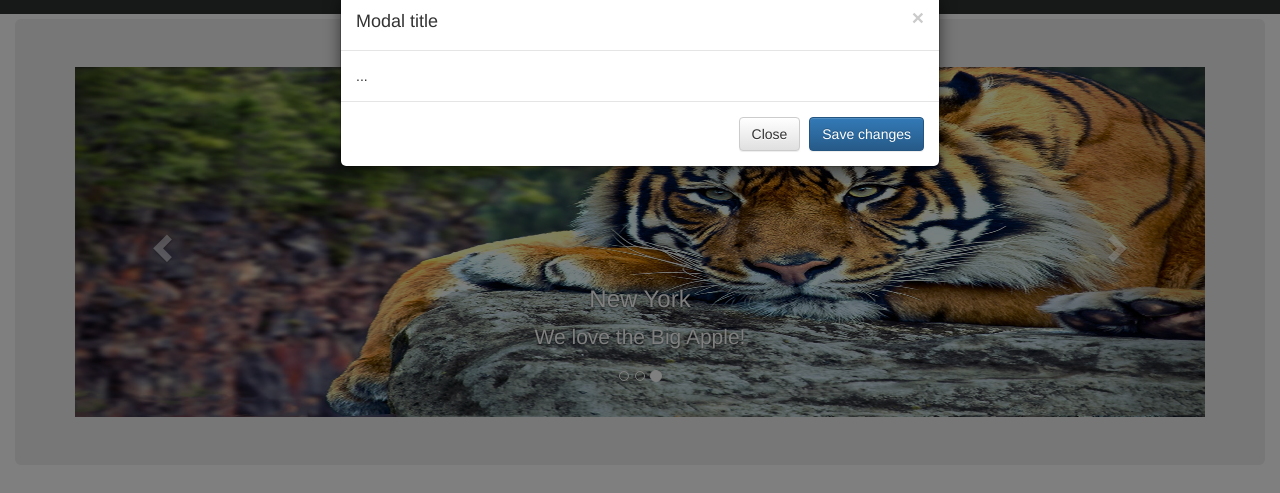
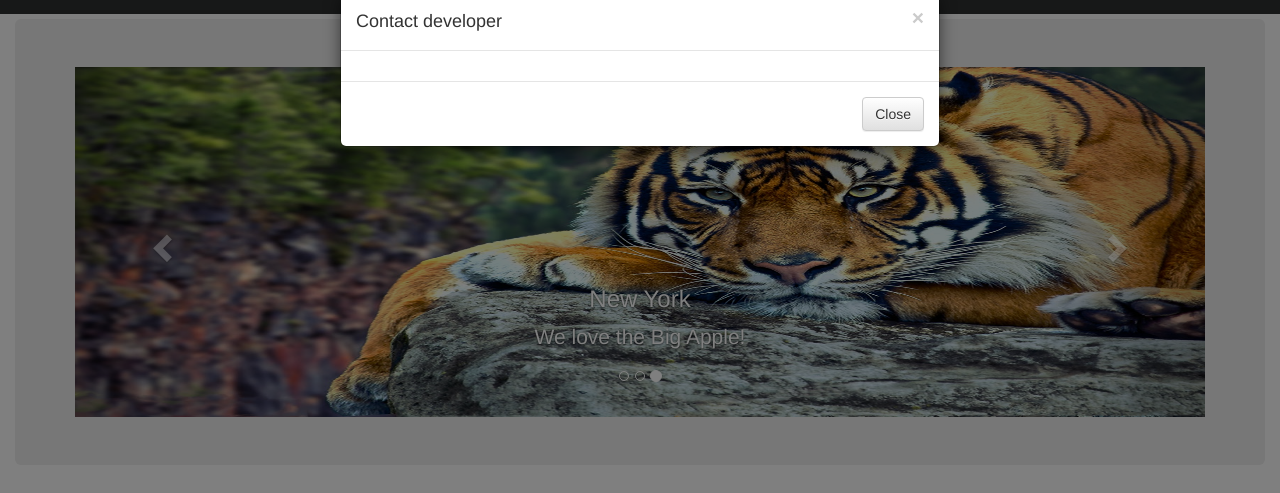
Before and after one commit to yatishkadam/Moviesta, a website: page public/index.html in a window 1280 px wide. Both pictures are taken after a click on the link "Contact". Shown: the part 37-530 px from the top of the page. Drawn offline with Linux system fonts and the light colour scheme.

Commit message:
updates on home page

```diff
--- a/public/views/home/home.html
+++ b/public/views/home/home.html
@@ -119,14 +119,13 @@
         <div class="modal-content">
             <div class="modal-header">
                 <button type="button" class="close" data-dismiss="modal" aria-label="Close"><span aria-hidden="true">&times;</span></button>
-                <h4 class="modal-title" id="myModalLabel">Modal title</h4>
+                <h4 class="modal-title" id="myModalLabel">Contact developer</h4>
             </div>
             <div class="modal-body">
-                ...
+
             </div>
             <div class="modal-footer">
                 <button type="button" class="btn btn-default" data-dismiss="modal">Close</button>
-                <button type="button" class="btn btn-primary">Save changes</button>
             </div>
         </div>
     </div>
```
